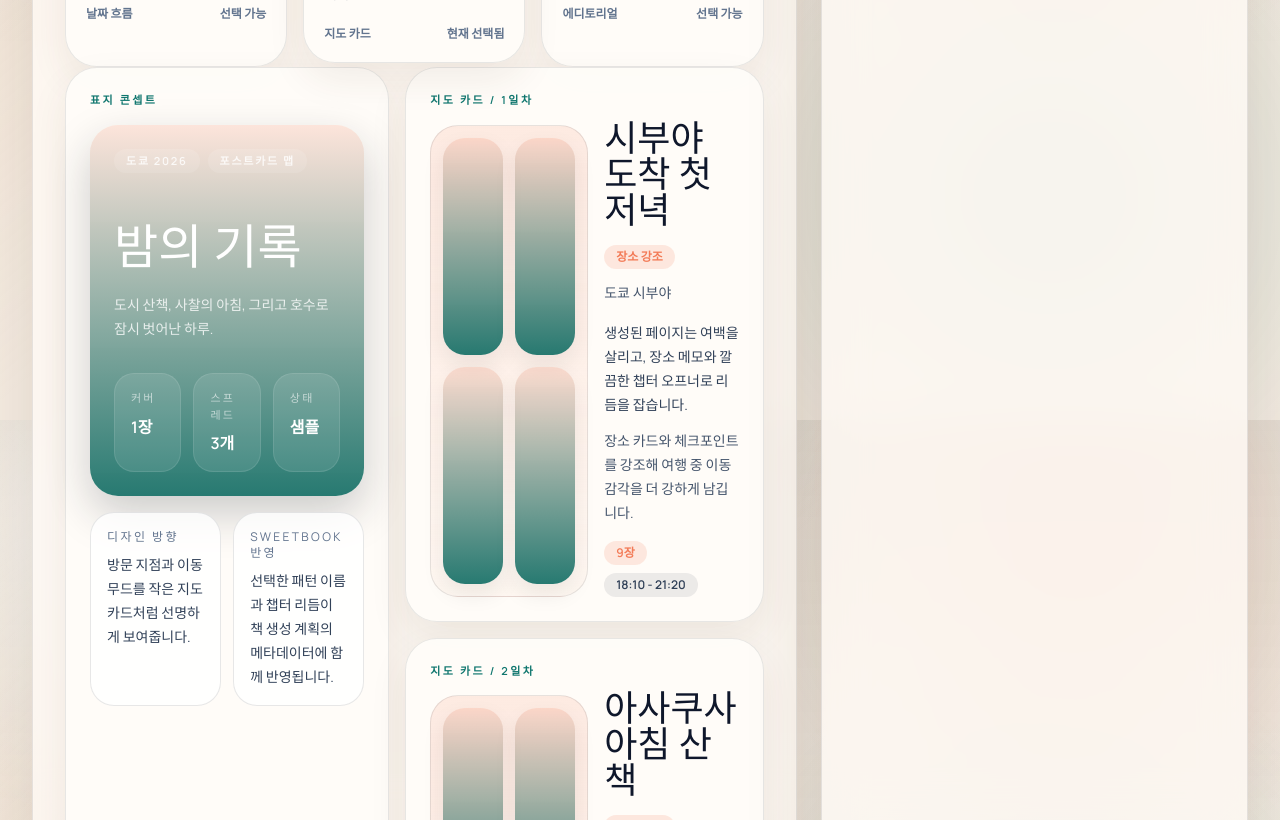
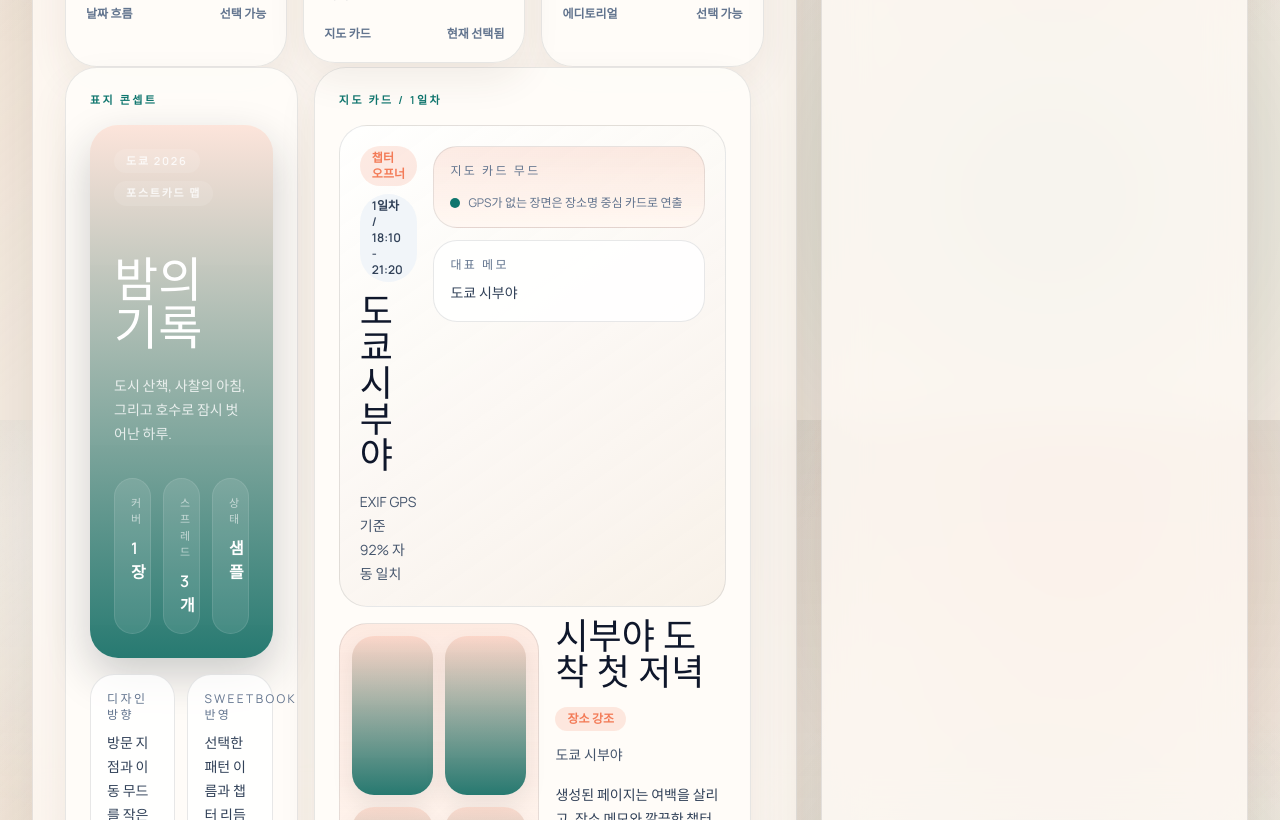
Before and after one commit to Fharena/sweet_book_fharena, a Next.js app: page /book/preview in a window 1280 px wide. Shown: the part 1980-2800 px from the top of the page. Built offline with nearby package versions, Linux system fonts and the light colour scheme.

Commit message:
feat: 데모 핵심 화면 완성도 보강

```diff
--- a/src/app/book/preview/page.tsx
+++ b/src/app/book/preview/page.tsx
@@ -350,6 +350,15 @@ export default function BookPreviewPage() {
                     )
                 : [];
             const leadGeoPhoto = chapterGeoPhotos[0];
+            const representativePhoto = spreadPhotos[0];
+            const chapterSummaryText =
+              "photoIds" in group
+                ? representativePhoto?.groupingReason ?? group.groupingReason
+                : group.confidence;
+            const chapterDateLabel =
+              "photoIds" in group ? group.dateKey : `${group.day} / ${group.time}`;
+            const chapterPlaceLabel =
+              "photoIds" in group ? group.placeLabel : group.place;
 
             return (
               <article
@@ -359,6 +368,65 @@ export default function BookPreviewPage() {
                 <p className="eyebrow text-[11px] font-semibold">
                   {selectedTheme.spreadEyebrow} / {"photoIds" in group ? group.dayLabel : group.day}
                 </p>
+                <div className="mt-4 rounded-[28px] border border-[var(--line)] bg-[linear-gradient(145deg,_rgba(255,255,255,0.92),_rgba(247,240,231,0.82))] p-5">
+                  <div className="flex flex-col gap-4 lg:flex-row lg:items-start lg:justify-between">
+                    <div className="max-w-2xl">
+                      <div className="flex flex-wrap gap-2">
+                        <span
+                          className={`rounded-full px-3 py-1 text-xs font-semibold ${selectedTheme.badgeClassName}`}
+                        >
+                          챕터 오프너
+                        </span>
+                        <span className="rounded-full bg-slate-100 px-3 py-1 text-xs font-semibold text-slate-700">
+                          {chapterDateLabel}
+                        </span>
+                      </div>
+                      <h3 className="mt-4 font-display text-4xl leading-none text-slate-900">
+                        {chapterPlaceLabel}
+                      </h3>
+                      <p className="mt-3 text-sm leading-6 text-slate-600">
+                        {chapterSummaryText}
+                      </p>
+                    </div>
+
+                    <div className="grid min-w-full gap-3 sm:min-w-[17rem]">
+                      <div
+                        className={`rounded-[24px] border border-[var(--line)] p-4 ${selectedTheme.spotlightClassName}`}
+                      >
+                        <p className="text-xs uppercase tracking-[0.2em] text-slate-500">
+                          지도 카드 무드
+                        </p>
+                        <div className="mt-4 flex items-center gap-2">
+                          {Array.from({
+                            length: Math.max(Math.min(chapterGeoPhotos.length, 4), 1),
+                          }).map((_, dotIndex) => (
+                            <span
+                              key={`${group.title}-map-${dotIndex}`}
+                              className="h-2.5 w-2.5 rounded-full bg-[var(--accent)]"
+                            />
+                          ))}
+                          <span className="text-xs text-slate-500">
+                            {leadGeoPhoto
+                              ? `${formatCoordinate(leadGeoPhoto.coordinates.latitude)}, ${formatCoordinate(
+                                  leadGeoPhoto.coordinates.longitude,
+                                )}`
+                              : "GPS가 없는 장면은 장소명 중심 카드로 연출"}
+                          </span>
+                        </div>
+                      </div>
+                      <div className="rounded-[24px] border border-[var(--line)] bg-white/86 px-4 py-4">
+                        <p className="text-xs uppercase tracking-[0.2em] text-slate-500">
+                          대표 메모
+                        </p>
+                        <p className="mt-2 text-sm leading-6 text-slate-700">
+                          {representativePhoto?.locationLabel ??
+                            chapterPlaceLabel ??
+                            "장소 정보 확인 중"}
+                        </p>
+                      </div>
+                    </div>
+                  </div>
+                </div>
                 <div className="mt-4 grid gap-4 md:grid-cols-[1.08fr_0.92fr]">
                   <div
                     className={`grid min-h-48 grid-cols-2 gap-3 rounded-[28px] border border-[var(--line)] p-3 ${selectedTheme.spotlightClassName}`}
--- a/src/app/trips/review/page.tsx
+++ b/src/app/trips/review/page.tsx
@@ -42,6 +42,23 @@ export default function TripReviewPage() {
 
     return Array.from(values).slice(0, 6);
   }, [activeDraft]);
+  const classificationSummary = useMemo(
+    () => ({
+      exif: activeDraft?.photos.filter((photo) => photo.locationSource === "exif").length ?? 0,
+      timeCluster:
+        activeDraft?.photos.filter((photo) => photo.locationSource === "time-cluster").length ??
+        0,
+      manual:
+        activeDraft?.photos.filter(
+          (photo) =>
+            photo.locationSource === "manual" && !photo.requiresManualLocationTagging,
+        ).length ?? 0,
+      needsReview:
+        activeDraft?.photos.filter((photo) => photo.requiresManualLocationTagging).length ?? 0,
+      chapters: activeDraft?.chapters.length ?? 0,
+    }),
+    [activeDraft],
+  );
 
   function togglePhotoSelection(photoId: string) {
     setSelectedPhotoIds((current) =>
@@ -155,6 +172,56 @@ export default function TripReviewPage() {
               >
                 미리보기로 바로 이동
               </Link>
+            </div>
+          </article>
+        ) : null}
+
+        {activeDraft ? (
+          <article className="soft-card rounded-[32px] p-5 sm:p-6">
+            <div className="flex flex-col gap-4 lg:flex-row lg:items-end lg:justify-between">
+              <div>
+                <p className="section-kicker">자동 분류 근거</p>
+                <p className="mt-3 max-w-2xl text-sm leading-6 text-slate-600">
+                  업로드 이후 어떤 사진이 GPS로 바로 정리됐는지, 어떤 사진이 시간대
+                  힌트로 보완됐는지, 그리고 실제로 어느 정도가 수동 보정이 필요한지
+                  한눈에 볼 수 있게 정리했습니다.
+                </p>
+              </div>
+              <div className="rounded-full bg-[rgba(15,118,110,0.12)] px-4 py-2 text-xs font-semibold text-[var(--accent)]">
+                자동 생성 챕터 {classificationSummary.chapters}개
+              </div>
+            </div>
+
+            <div className="mt-5 grid gap-3 md:grid-cols-4">
+              {[
+                ["GPS 즉시 분류", classificationSummary.exif, "EXIF 좌표로 바로 묶인 사진"],
+                [
+                  "시간대 보완",
+                  classificationSummary.timeCluster,
+                  "같은 날짜의 인접 사진으로 장소를 보완한 사진",
+                ],
+                [
+                  "수동 태그 완료",
+                  classificationSummary.manual,
+                  "검토 단계에서 직접 보정해 둔 사진",
+                ],
+                [
+                  "보정 대기",
+                  classificationSummary.needsReview,
+                  "아직 위치 태그 확인이 필요한 사진",
+                ],
+              ].map(([label, value, note]) => (
+                <div
+                  key={String(label)}
+                  className="rounded-[24px] border border-[var(--line)] bg-white/82 px-4 py-4"
+                >
+                  <p className="text-xs uppercase tracking-[0.2em] text-slate-500">
+                    {label}
+                  </p>
+                  <p className="mt-2 text-3xl font-semibold text-slate-900">{value}</p>
+                  <p className="mt-2 text-sm leading-6 text-slate-600">{note}</p>
+                </div>
+              ))}
             </div>
           </article>
         ) : null}
--- a/src/components/checkout-order-client.tsx
+++ b/src/components/checkout-order-client.tsx
@@ -342,6 +342,14 @@ export function CheckoutOrderClient() {
   const estimatedPrice = draft
     ? formatCurrency(derivePrice(pageCount))
     : orderSummary.estimatedPrice;
+  const resolvedLocationCount = draft?.stats.withResolvedLocation ?? 0;
+  const gpsPhotoCount = draft?.stats.withGpsCoordinates ?? 0;
+  const manualTaggingCount = draft?.stats.manualTaggingRequired ?? 0;
+  const manualCorrectedCount =
+    draft?.photos.filter(
+      (photo) =>
+        photo.locationSource === "manual" && !photo.requiresManualLocationTagging,
+    ).length ?? 0;
 
   const [composeResult, setComposeResult] = useState<CheckoutComposeResult | null>(
     () => loadCheckoutComposeResult(),
@@ -875,6 +883,48 @@ export function CheckoutOrderClient() {
           </div>
 
           <div className="soft-card rounded-[28px] p-5">
+            <p className="section-kicker">출판 전 최종 요약</p>
+            <p className="mt-3 text-sm leading-6 text-slate-600">
+              이 책이 어떤 재료로 만들어졌고, 주문 이후 어떤 기준으로 추적되는지 한눈에
+              확인할 수 있도록 최종 요약을 묶어뒀습니다.
+            </p>
+
+            <div className="mt-4 grid gap-3 sm:grid-cols-2 xl:grid-cols-3">
+              {[
+                ["총 사진 수", photoCount, "현재 draft 전체 사진"],
+                ["챕터 수", chapterCount, "포토북 스프레드 기준"],
+                ["위치 정리", resolvedLocationCount, "장소 라벨이 확정된 사진"],
+                ["GPS 포함", gpsPhotoCount, "지도 카드 후보가 되는 사진"],
+                ["수동 보정 완료", manualCorrectedCount, "검토 단계에서 직접 보정한 사진"],
+                ["보정 대기", manualTaggingCount, "아직 위치 확인이 필요한 사진"],
+              ].map(([label, value, note]) => (
+                <div
+                  key={String(label)}
+                  className="rounded-[24px] border border-[var(--line)] bg-white/82 px-4 py-4"
+                >
+                  <p className="text-xs uppercase tracking-[0.2em] text-slate-500">
+                    {label}
+                  </p>
+                  <p className="mt-2 text-3xl font-semibold text-slate-900">{value}</p>
+                  <p className="mt-2 text-sm leading-6 text-slate-600">{note}</p>
+                </div>
+              ))}
+            </div>
+
+            <div className="mt-4 rounded-[24px] border border-[var(--line)] bg-[linear-gradient(145deg,_rgba(255,255,255,0.92),_rgba(247,240,231,0.82))] px-5 py-4 text-sm leading-6 text-slate-700">
+              <p>
+                <span className="font-semibold text-slate-900">선택 테마:</span>{" "}
+                {selectedTheme.name}
+              </p>
+              <p>
+                <span className="font-semibold text-slate-900">주문 후 추적:</span>{" "}
+                checkout에서 먼저 확인하고, 필요하면 `ops/webhooks`로 이어서 같은
+                orderUid 또는 bookUid 기준 로그를 봅니다.
+              </p>
+            </div>
+          </div>
+
+          <div className="soft-card rounded-[28px] p-5">
             <p className="section-kicker">주문 결과</p>
             {composeResult ? (
               <div className="mt-4 rounded-[24px] border border-[var(--line)] bg-white/80 px-5 py-4 text-sm leading-6 text-slate-700">
```
